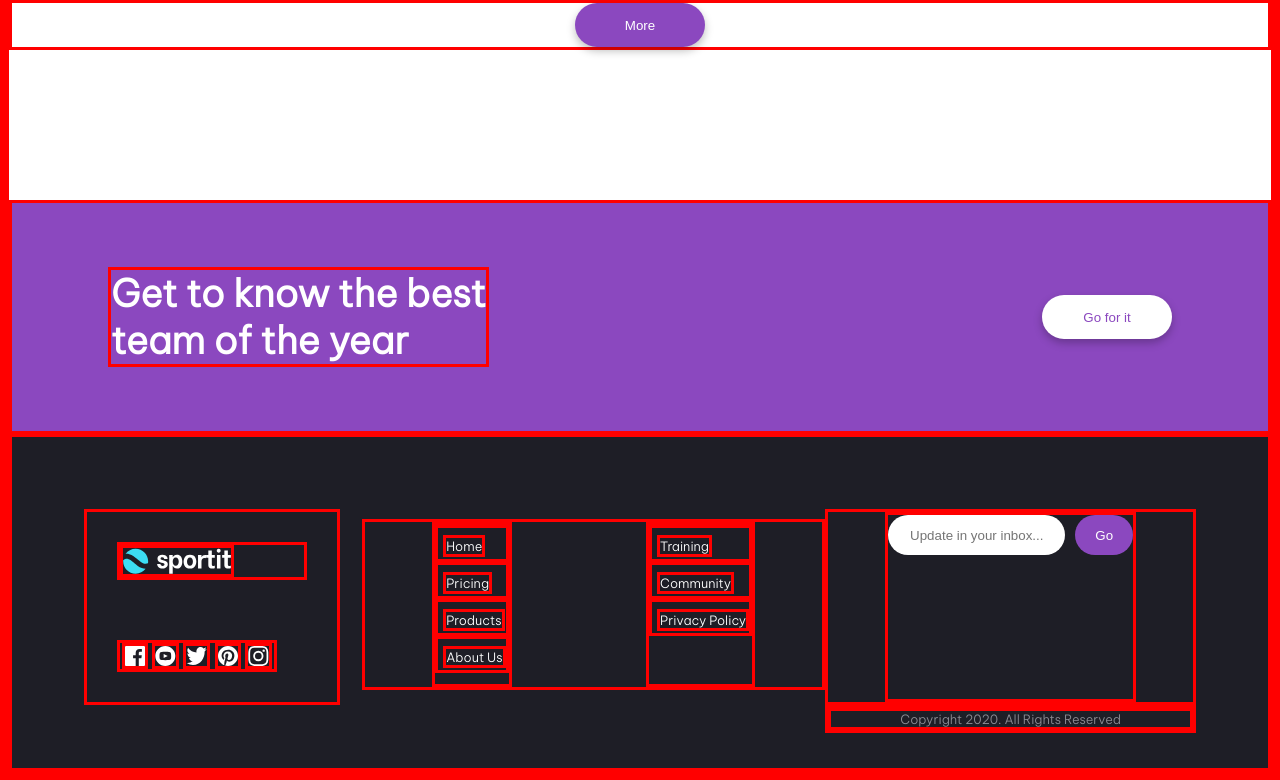
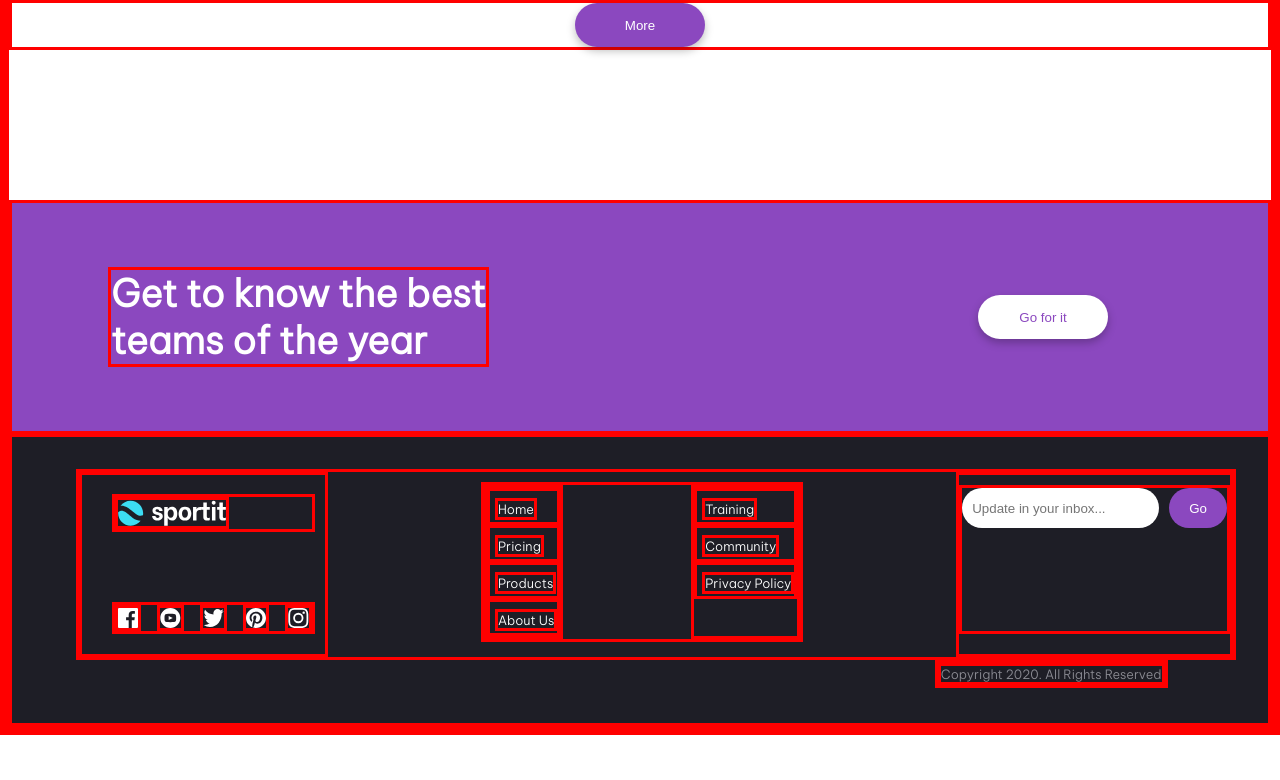
Before and after one commit to Frantisekt/final-front-1, a plain HTML site: page index.html in a window 1280 px wide. Shown: the part 571-1351 px from the top of the page. After the commit the page ends 1306 px from the top, so only its background shows below. Drawn offline with Linux system fonts and the light colour scheme.

Commit message:
comiteando cambios finales de footer

```diff
--- a/css/styles.css
+++ b/css/styles.css
@@ -8,14 +8,12 @@
 body {
   width: 100%;
   font-family: 'Be Vietnam Pro';
-
 }
 
 .best-of-the-month {
   display: flex;
   flex-direction: column;
 }
-
 
 .best-of-the-month h2 {
   display: flex;
@@ -28,6 +26,11 @@ body {
 
 .best-of-the-month h5 {
   font-size: 2.45rem;
+}
+
+.footer-conteiner {
+  display: flex;
+  flex-direction: column-reverse;
 }
 
 footer {
@@ -71,6 +74,10 @@ footer {
   cursor: pointer;
 }
 
+.iconos-redes img:hover {
+  transform: scale(1.2);
+}
+
 .footer-logo {
   display: flex;
   justify-content: center;
@@ -91,8 +98,9 @@ footer {
 
 .search-box {
   display: flex;
-
-
+  margin-top: 10px;
+  margin-bottom: 20px;
+  max-width: 100%;
   gap: 10px;
 }
 
@@ -101,11 +109,10 @@ footer {
   height: 40px;
   padding: 10px;
   align-items: center;
-  gap: 10px;
   border-radius: 50px;
   background: #FFF;
+  width: 100%;
 }
-
 
 .search-button {
   display: flex;
@@ -113,6 +120,7 @@ footer {
   align-items: center;
   border: none;
   color: #FFF;
+  height: 40px;
   padding: 10px 20px 10px 20px;
   gap: 10px;
   border-radius: 50px;
@@ -131,7 +139,6 @@ footer {
 
 .best-of-the-year h3 {
   display: flex;
-
 }
 
 .best-of-the-year {
@@ -148,7 +155,6 @@ footer {
   background-color: #3CDDF3;
 }
 
-
 .more {
   display: flex;
   justify-content: center;
@@ -157,14 +163,11 @@ footer {
 }
 
 .more button {
-  display: flex;
   border: none;
   color: #FFF;
   width: 130px;
   height: 44px;
   padding: 10px;
-  justify-content: center;
-  align-items: center;
   border-radius: 50px;
   background: #8B48BF;
   box-shadow: 0px 4px 8px 0px rgba(0, 0, 0, 0.25);
@@ -179,7 +182,6 @@ footer {
   border: 3px #8B48BF;
   color: #8B48BF;
 }
-
 
 .best-of-the-year button {
   display: flex;
@@ -220,10 +222,13 @@ footer {
   font-weight: 700;
 }
 
+.cards-conteiner .name:hover {
+  cursor: pointer;
+}
+
 .cards-conteiner .avatar {
   margin-top: 40px;
 }
-
 
 .card-3 {
   display: none;
@@ -233,7 +238,6 @@ footer {
   display: flex;
   flex-direction: column;
   align-items: center;
-
 }
 
 .card-2 p {
@@ -252,6 +256,7 @@ footer {
   margin-top: 30px;
 }
 
+
 /* Media Queries */
 @media (min-width: 513px) {
   .cards-conteiner {
@@ -263,7 +268,6 @@ footer {
     display: flex;
     flex-direction: column;
     align-items: center;
-
   }
 
   .card-1 p {
@@ -276,7 +280,6 @@ footer {
     display: flex;
     flex-direction: column;
     align-items: center;
-
   }
 
   .card-3 p {
@@ -306,12 +309,12 @@ footer {
     color: #8B48BF;
     background: #FFF;
     font-weight: 500;
+    margin-right: 5vw;
   }
 
   .best-of-the-year button:active {
     background: #ccc8cf;
     font-weight: 500;
-
   }
 
   .best-of-the-year button:hover {
@@ -327,68 +330,64 @@ footer {
 
   .footer-logo {
     justify-content: left;
+    margin: 0px 10px 40px 30px;
   }
 
   .iconos-redes {
-    width: 10em;
-    margin: 30px;
+    display: flex;
+    flex-wrap: wrap;
+    gap: 1em;
+    margin: 30px 10px 20px 30px;
   }
 
   footer {
     display: flex;
-    padding: 4.5em 4.5em 0em 4.5em;
-    flex-direction: row-reverse;
-    display: grid;
-    grid-template-columns: 0.6fr 1fr 0.8fr; /* Para asignar la ubicacion de los elemntos del footer
-                                    creamos tres columnas de igual ancho */
+    justify-content: space-around
   }
 
   .link-redes {
     display: flex;
     flex-direction: column-reverse;
     align-items: left;
-    grid-column: 1; /* Ubicado en la primera columna */
-    grid-row: 1; /* Ubicado en la primera fila */
-    width: 20vw;
   }
 
   .footer-nav {
     display: flex;
-    flex-wrap: wrap;
-    margin-left: 0;
-    grid-column: 2; /* Ubicado en la segunda columna */
+    justify-content: space-between;
+  }
+
+  .footer-nav {
+    display: flex;
+    gap: 10vw;
   }
 
   .copyright {
     text-align: center;
-    grid-column: 3; /* Ubicado en la tercera columna */
-    grid-row: 2; /* Ubicado en la segunda fila */
+    align-self: flex-end;
+    margin-right: 8%;
   }
 
   .formulario {
     display: flex;
     margin-top: 0px;
-    grid-column: 3; /* Ubicado en la tercera columna */
-    grid-row: 1; /* Ubicado en la primera fila */
+    max-width: 300px;
   }
 
   .formulario form {
     display: flex;
-    gap: 10px;
     flex-wrap: row;
+    max-width: 300px;
   }
 
-  .search-box {
+  .footer-conteiner {
     display: flex;
+    flex-direction: row;
+    justify-content: space-between;
     flex-wrap: wrap;
-  }
-
-  .search-button {
-    height: 40px;
-  }
-
-  .search-bar {
-    padding: 0px;
-    text-align: center;
+    gap: 10px;
+    max-width: 1250px;
+    margin-left: 4em;
+    margin-right: 2em;
+    margin-top: 2em;
   }
 }
--- a/index.html
+++ b/index.html
@@ -55,17 +55,24 @@
       </div>
 
       <div class="best-of-the-year">
-        <h3>Get to know the best<br> team of the year<br></h3>
+        <h3>Get to know the best<br>teams of the year<br></h3>
         <button>Go for it</button>
       </div>
     </main>
 
     <footer>
-      <div class="formulario">
-        <form class="search-box" action="#" method="POST">
-          <input class="search-bar" type="text" name="busqueda" placeholder="Update in your inbox...">
-          <input class="search-button" type="submit" value="Go">
-        </form>
+      <div class="footer-conteiner">
+          <div class="link-redes">
+            <div class="iconos-redes">
+              <img src="./img/icon-facebook.svg" alt="">
+              <img src="./img/icon-youtube.svg" alt="">
+              <img src="./img/icon-twitter.svg" alt="">
+              <img src="./img/icon-pinterest.svg" alt="">
+              <img src="./img/icon-instagram.svg" alt="">
+            </div>
+            <div class="footer-logo">
+              <img src="./img/logo.svg" alt="">
+            </div>
           </div>
 
           <section class="footer-nav">
@@ -81,17 +88,14 @@
               <li><a>Privacy Policy</a></li>
             </ul>
           </section>
-      <div class="link-redes">
-        <div class="iconos-redes">
-          <img src="./img/icon-facebook.svg" alt="">
-          <img src="./img/icon-youtube.svg" alt="">
-          <img src="./img/icon-twitter.svg" alt="">
-          <img src="./img/icon-pinterest.svg" alt="">
-          <img src="./img/icon-instagram.svg" alt="">
+
+        <div class="formulario">
+          <form class="search-box" action="#" method="POST">
+            <input class="search-bar" type="text" name="busqueda" placeholder="Update in your inbox...">
+            <input class="search-button" type="submit" value="Go">
+          </form>
         </div>
-        <div class="footer-logo">
-          <img src="./img/logo.svg" alt="">
-        </div>
+
       </div>
       <div class="copyright">
         <p >Copyright 2020. All Rights Reserved</p>
```
Lines whose indentation alone changed are shown as unchanged.
